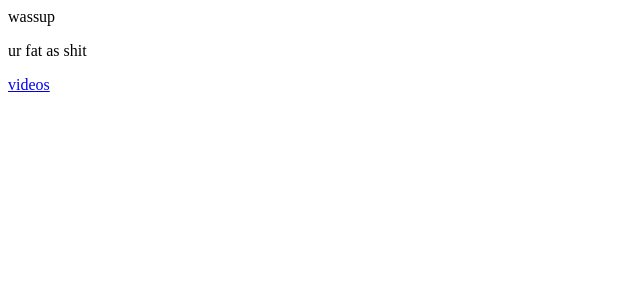
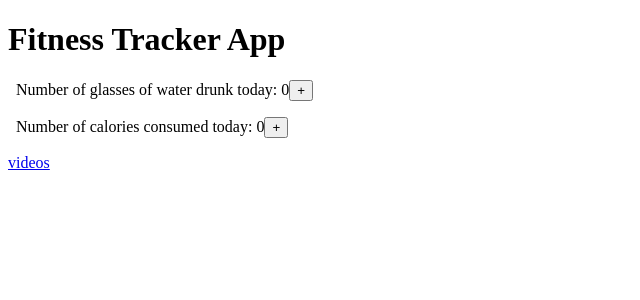
Before and after one commit to LucasStrongheim/final, an Angular app: page / in a window 1280 px wide. Shown: the top 300 px of the page, without its empty margins (0-640 px from the left). Built offline with nearby package versions, Linux system fonts and the light colour scheme.

Commit message:
Counters
Added calorie count and Water cup count in the app.component

```diff
--- a/src/app/app.component.html
+++ b/src/app/app.component.html
@@ -1,5 +1,10 @@
-wassup
-<p>ur fat as shit </p>
+<h1>Fitness Tracker App</h1>
+
+<body>
+
+  <p>Number of glasses of water drunk today: {{count}}<button (click) = "waterCounter('add')">+</button></p>
+  <p>Number of calories consumed today: {{cCount}}<button (click) = "calorieCounter('add')">+</button></p>
+</body>
 <nav>
   <a routerLink="/video">videos </a>
 </nav>
--- a/src/app/app.component.ts
+++ b/src/app/app.component.ts
@@ -7,4 +7,12 @@ import { Component } from '@angular/core';
 })
 export class AppComponent {
   title = 'final';
+  count = 0;
+  cCount = 0;
+  waterCounter(type:String){
+    type==='add'? this.count++:this.count--
+  }
+  calorieCounter(type:String){
+    this.cCount +=100;
+  }
 }
```
